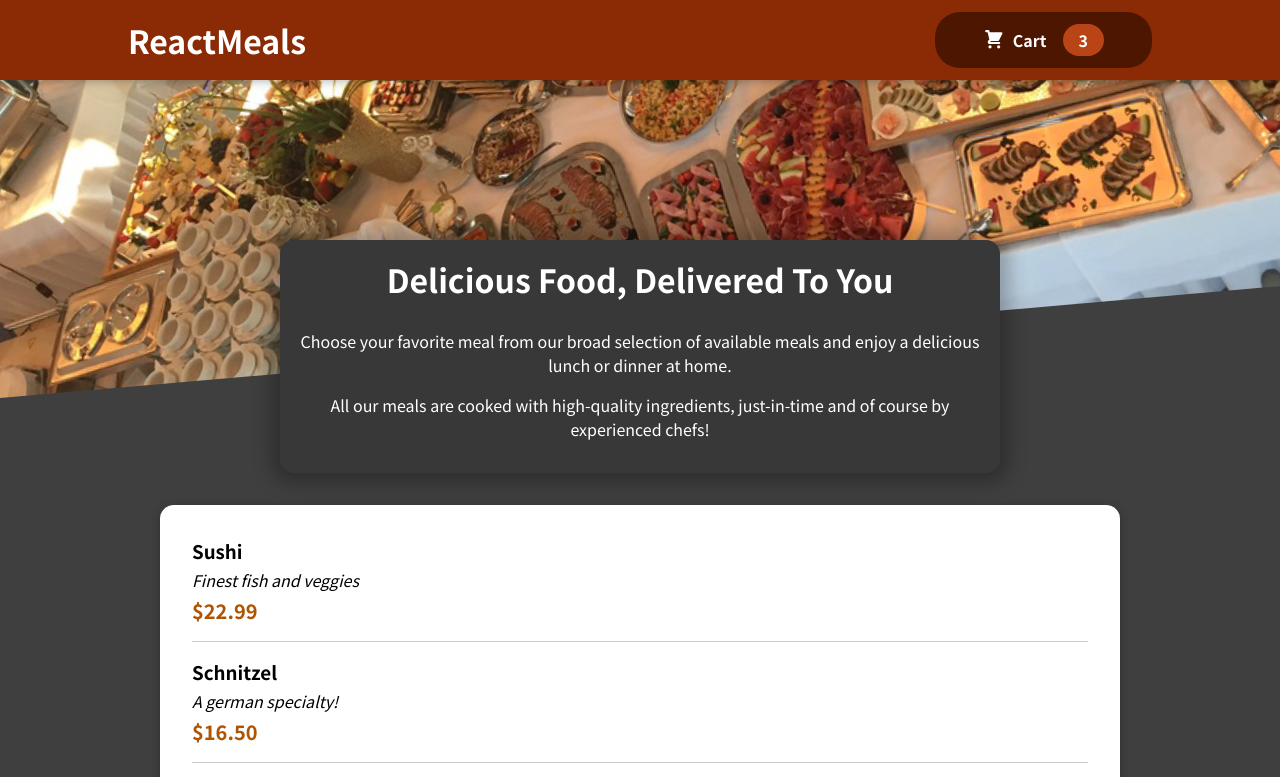
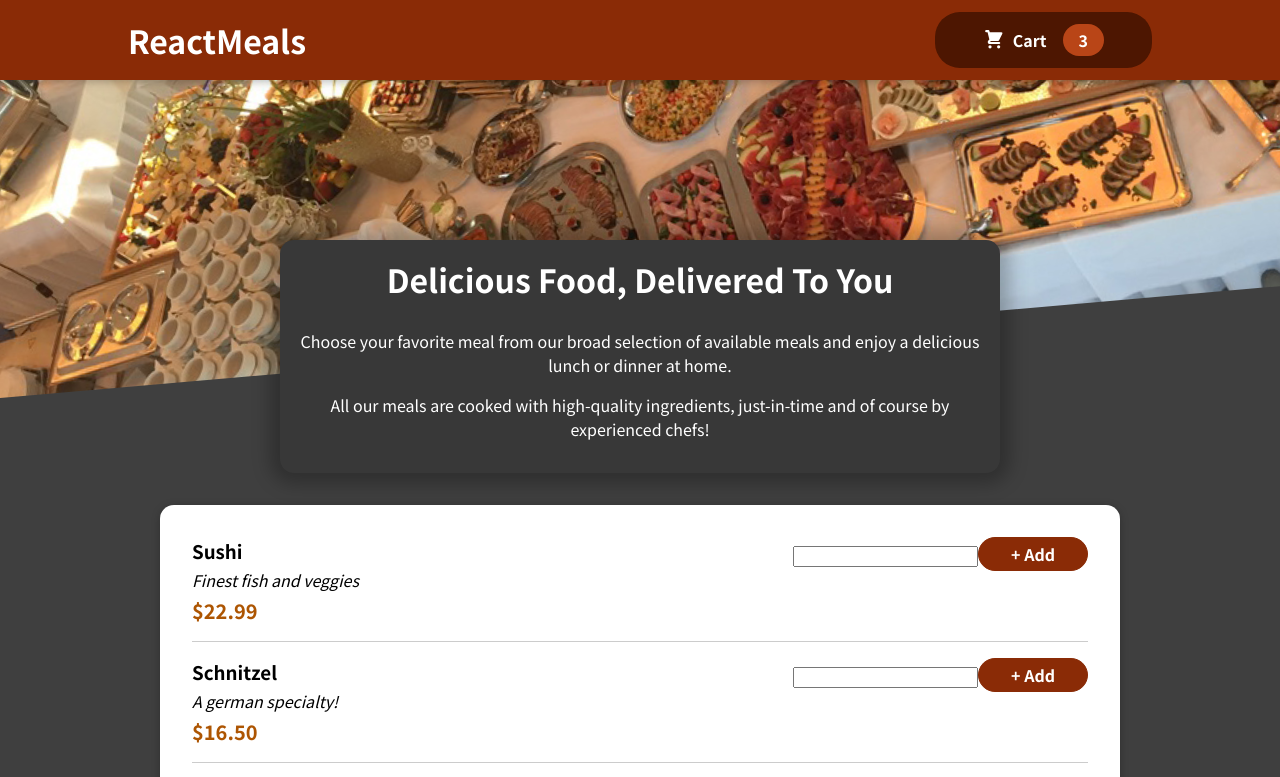
Before and after one commit to Mohamed-Ramadan1/Food-Order-App, a React (Create React App) app: page / in a window 1280 px wide. Shown: the top 777 px of the page. Built offline with nearby package versions, Linux system fonts and the light colour scheme.

Commit message:
creating UI component

```diff
--- a/src/components/Meals/MealItem/MealItem.js
+++ b/src/components/Meals/MealItem/MealItem.js
@@ -1,5 +1,6 @@
 import React from 'react'
-import styles from './MealItem.module.css'
+import styles from './MealItem.module.css';
+import MealItemForm from './MealItemForm';
 const MealItem = props => {
     const price = `$${props.price.toFixed(2)}`;
     return (
@@ -10,7 +11,9 @@ const MealItem = props => {
                 <div  className={styles.price}>{ price}</div>
             </div>
 
-            <div></div>
+            <div>
+                <MealItemForm/>
+            </div>
         </li>
     );
 };
--- a/src/components/Meals/MealItem/MealItemForm.js
+++ b/src/components/Meals/MealItem/MealItemForm.js
@@ -1,8 +1,15 @@
 import React from "react";
+import styles from './MealItemForm.module.css'
+import Input from "../../UI/Input";
 
+const MealItemForm = props => {
+    return (
+        <form className={styles.form} >
+            <Input/>
 
-const MealItemForm = () => {
-    return;
+            <button>+ Add</button>
+        </form>
+    )
 }
 
 export default MealItemForm;
--- /dev/null
+++ b/src/components/UI/Input.js
@@ -0,0 +1,7 @@
+import React from "react";
+
+const Input = () => {
+    return <input type="text"/>
+}
+
+export default Input;
```
Also changed, not shown: src/components/UI/Input.module.css (added, +18 -0 lines).
